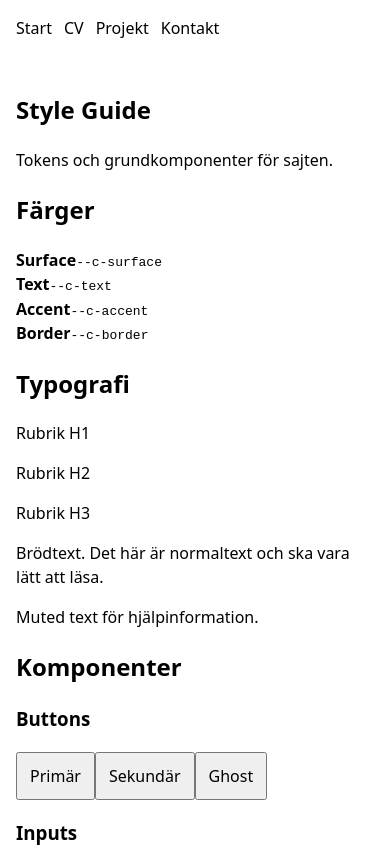
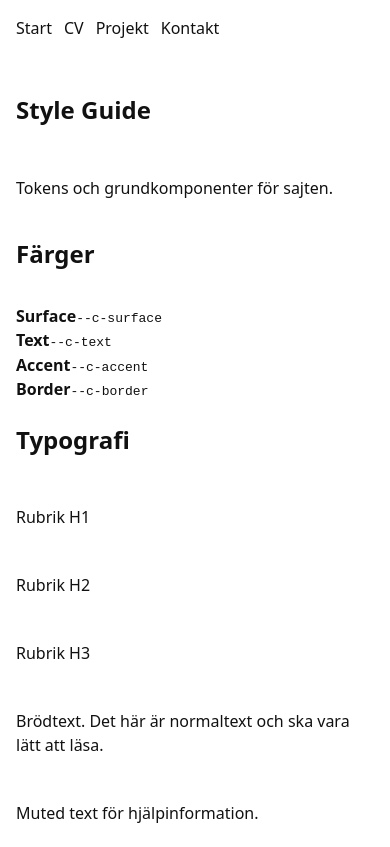
Before and after one commit to BetULose/cv-site, a Vue app in the folder cv-site/: page /styles in a window 390 px wide. Shown: the top 847 px of the page. Built offline with nearby package versions, Linux system fonts and the light colour scheme.

Commit message:
Style: introduce CSS tokens and mobile-first base styles

```diff
--- a/cv-site/src/assets/styles/main.css
+++ b/cv-site/src/assets/styles/main.css
@@ -1,14 +1,36 @@
 /* Bas: mobil först */
 :root {
+  /* Typografi */
+  --font-sans: system-ui, -apple-system, Segoe UI, Roboto, Arial, sans-serif;
+  --lh-base: 1.5;
+
+  /* Spacing (mobil först) */
+  --s-1: 4px;
+  --s-2: 8px;
+  --s-3: 12px;
+  --s-4: 16px;
+
+  /* Radier */
+  --r-1: 8px;
+
+  /* Färger (byt senare till dina Hi-Fi) */
+  --c-bg: #ffffff;
+  --c-surface: #ffffff;
+  --c-text: #111111;
+  --c-border: #dddddd;
+  --c-muted: #555555;
+
   color-scheme: light;
-  font-family: system-ui, -apple-system, Segoe UI, Roboto, Arial, sans-serif;
-  line-height: 1.5;
+  font-family: var(--font-sans);
+  line-height: var(--lh-base);
 }
 
 * { box-sizing: border-box; }
 
 body {
   margin: 0;
+  background: var(--c-bg);
+  color: var(--c-text);
 }
 
 a {
@@ -23,16 +45,16 @@
 }
 
 .site-header, .site-footer {
-  padding: 16px;
+  padding: var(--s-4);
 }
 
 .site-main {
-  padding: 16px;
+  padding: var(--s-4);
 }
 
 .site-nav {
   display: flex;
-  gap: 12px;
+  gap: var(--s-3);
 }
 
 .nav-link.router-link-active {
@@ -46,13 +68,13 @@
 
 .form {
   display: grid;
-  gap: 12px;
+  gap: var(--s-3);
   max-width: 40ch;
 }
 
 .field {
   display: grid;
-  gap: 6px;
+  gap: 6px; /* kan få token sen om du vill */
 }
 
 input, textarea, button {
@@ -60,24 +82,25 @@
 }
 
 button {
-  padding: 10px 12px;
+  padding: 10px 12px; /* kan få token sen */
 }
 
 .jobs {
   display: grid;
-  gap: 12px;
+  gap: var(--s-3);
 }
 
 .job {
-  border: 1px solid #dddddd;
-  border-radius: 8px;
-  padding: 12px;
-  background: #ffffff;
+  border: 1px solid var(--c-border);
+  border-radius: var(--r-1);
+  padding: var(--s-3);
+  background: var(--c-surface);
 }
 
 .job__meta {
   margin: 6px 0 0;
   font-size: 14px;
+  color: var(--c-muted);
 }
 
 .job__summary {
@@ -85,9 +108,19 @@
 }
 
 .job__details {
-  margin-top: 8px;
+  margin-top: var(--s-2);
 }
 
 .job__summary-toggle {
   cursor: pointer;
 }
+.stack {
+  display: grid;
+  gap: var(--s-3);
+}
+
+.row {
+  display: flex;
+  gap: var(--s-2);
+  flex-wrap: wrap;
+}
```
